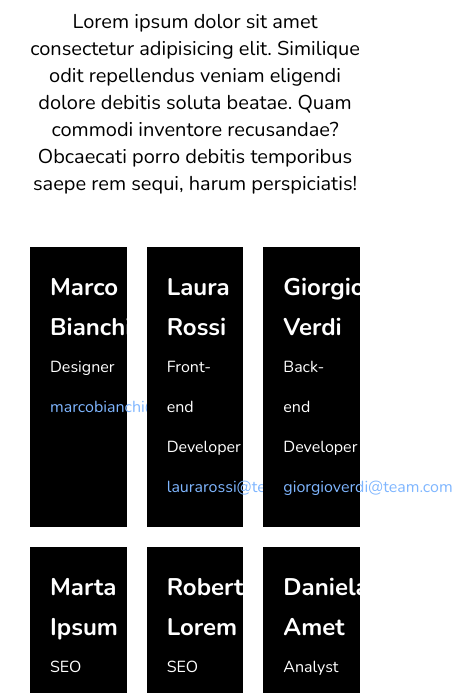
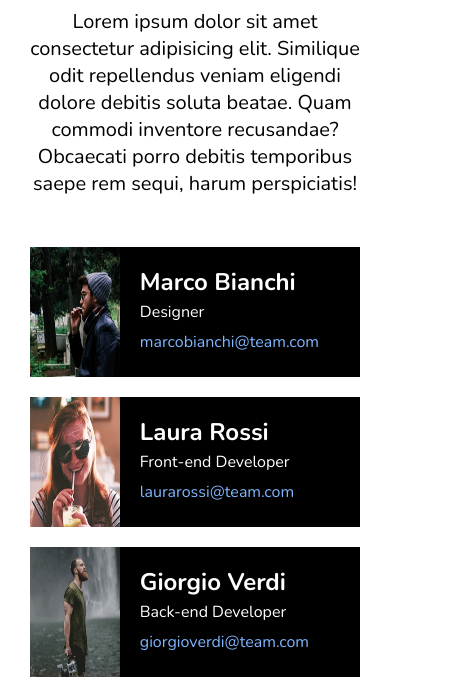
Before and after one commit to PaoloVisone/js-our-team, a plain HTML site: page index.html in a window 390 px wide. Shown: the part 126-819 px from the top of the page, 456 px wide, since content can reach past the window. Drawn offline with nearby package versions, Linux system fonts and the light colour scheme.

Commit message:
[Feat] Fix Responsive

```diff
--- a/css/style.css
+++ b/css/style.css
@@ -3,6 +3,8 @@
     padding: 0;
     margin: 0;
 }
+
+/* Font */
 
 body {
     font-family: "Nunito", serif;
@@ -12,6 +14,8 @@ body {
 #container {
     padding: 20px
 }
+
+/* header */
 
 header {
     text-align: center;
@@ -32,30 +36,48 @@ header {
     flex-wrap: wrap;
 }
 
+/* Team Element */
+
 .team {
     width: calc(100% / 3);
     padding: 10px;
     display: flex;
 }
 
-.imgBox {
-    width: 50%;
-}
+/* Immage */
 
 .pictures {
     width: 100%;
     height: 100%;
 }
 
+/* Text */
+
 .elementBox {
     width: 100%;
     color: white;
     background-color: black;
     padding: 20px;
-    line-height: 40px;
+    line-height: 30px;
 }
 
 .email {
     text-decoration: none;
     color: rgb(127, 182, 255);
 }
+
+/* Responsive @media */
+
+@media screen and (max-width:720px) {
+
+    .team {
+        width: calc(100% / 2);
+    }
+}
+
+@media screen and (max-width:540px) {
+
+    .team {
+        width: 100%;
+    }
+}
```
Also changed, not shown: index.html (+3 -1 lines).
